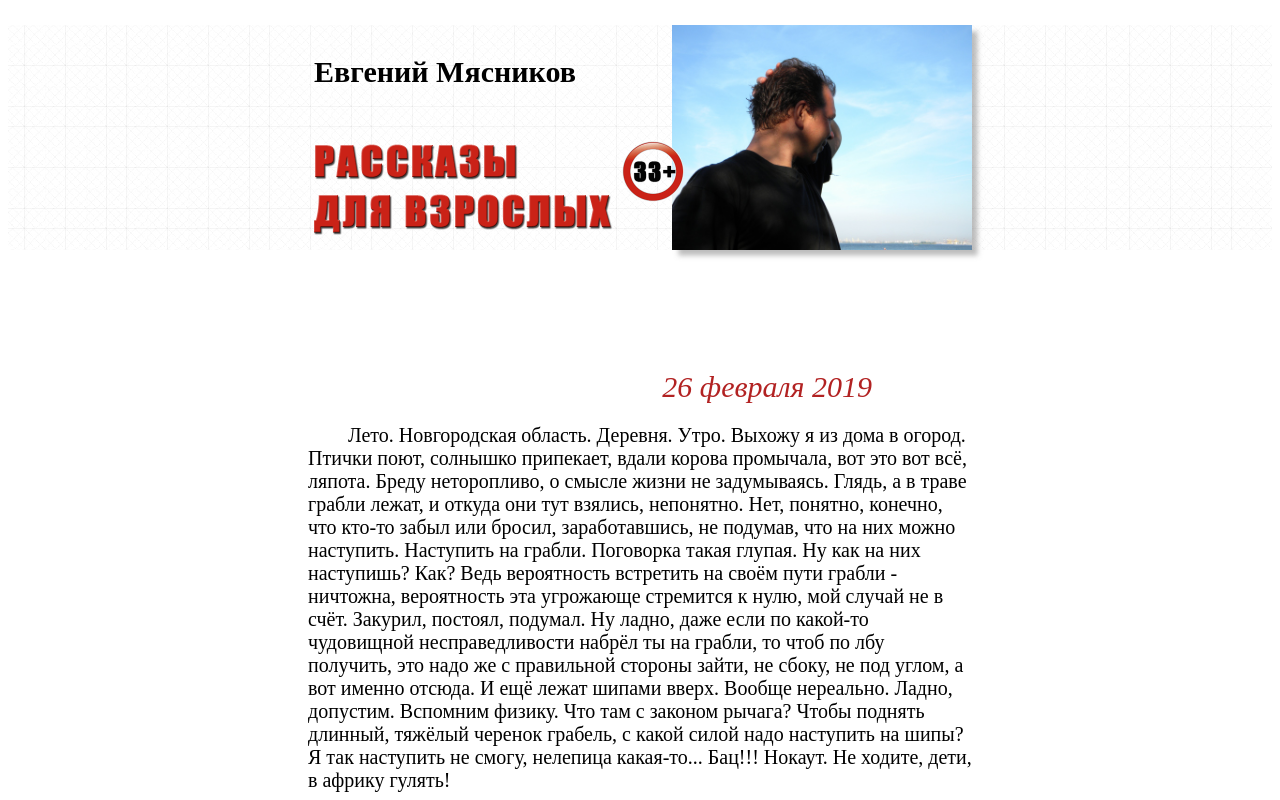
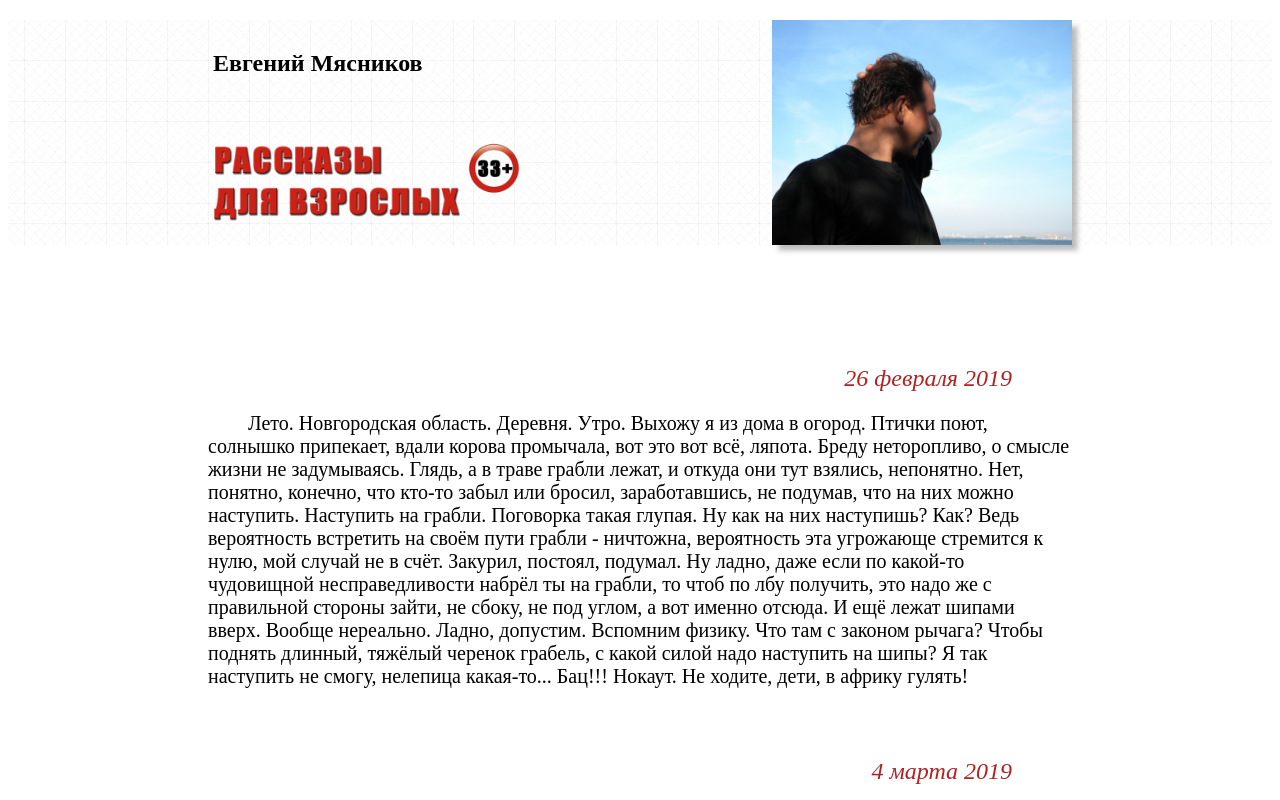
Before and after one commit to nickkulman/evmyasnikov, a plain HTML site: page index.html in a window 1280 px wide. Shown: the top 800 px of the page. Drawn offline with Linux system fonts and the light colour scheme.

Commit message:
Update style.css

```diff
--- a/css/style.css
+++ b/css/style.css
@@ -132,6 +132,44 @@ hr {
     }
 }
 
+@media (max-width: 1440px) {
+    .title h1 {
+        font-size: 24px;
+        margin-left: 175px;
+    }
+    .title h2 {
+        font-size: 26px;
+        padding: 10px 0 10px 30px;
+        margin-top: 70px;
+    }
+    .data {
+        font-size: 24px;
+        padding: 20px 260px 10px 0;
+    }
+    p {
+        font-size: 20px;
+        padding: 0 200px 0 200px;
+        margin: 0 auto;
+    }
+
+    img {
+        display: block;
+        position: absolute;
+        width: 300px;
+        right: 200px;
+        box-shadow: 0.4em 0.4em 5px rgba(122,122,122,0.5);
+    }
+
+    .logo img {
+        display: block;
+        position: absolute;
+        width: 330px;
+        top: 110px;
+        left: 193px;
+        box-shadow: none;
+    }
+}
+
 @media (max-width: 991px) {
     .title h1 {
         font-size: 24px;
```
